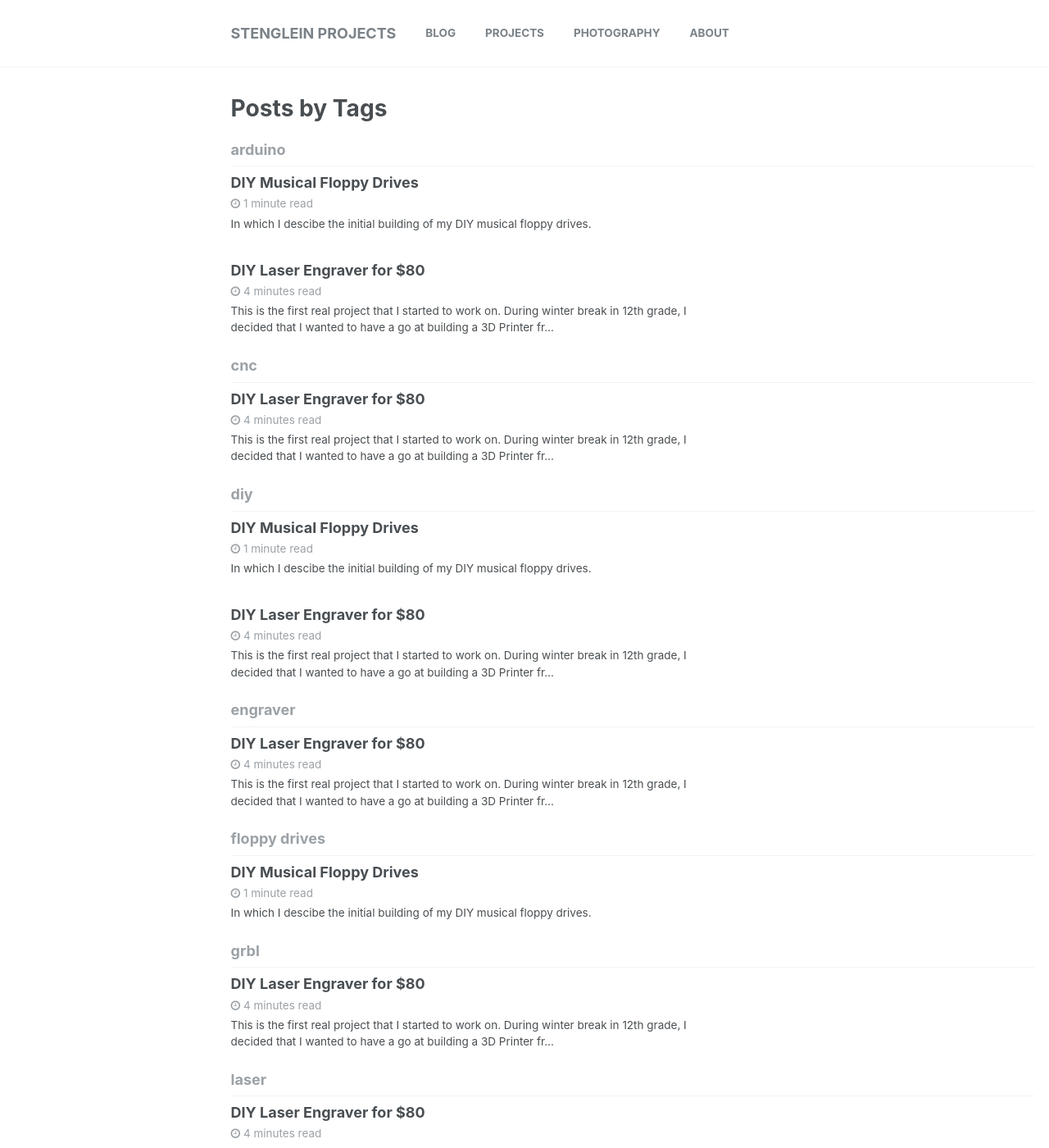
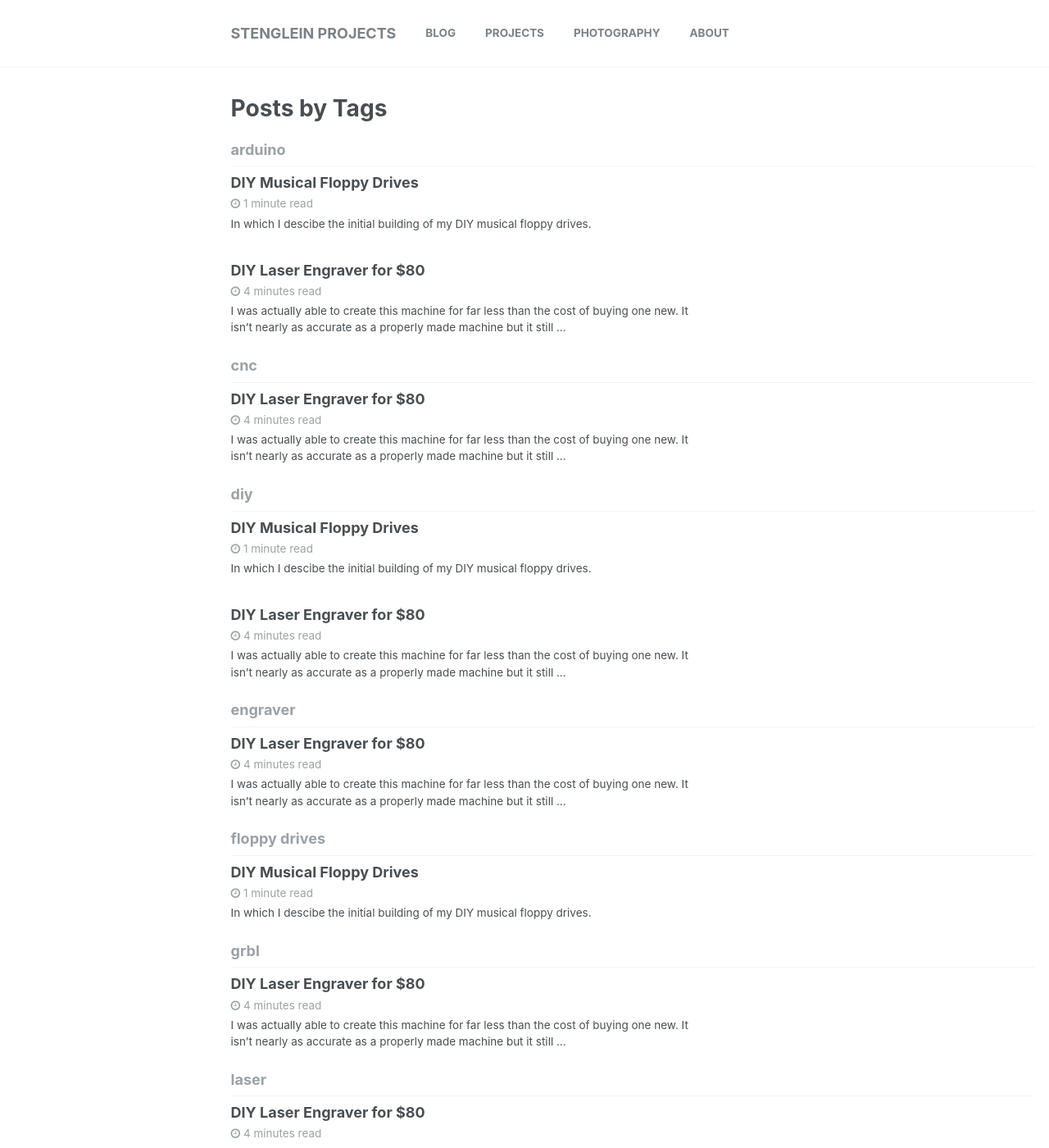
Before and after one commit to ocelotsloth/ocelotsloth.github.io, a Jekyll site: the page built from _pages/tag-archive.html, in a window 1280 px wide and 1400 px high. Shown: the whole window at 82% size. Built offline with Jekyll 4.4.1, drawn with Linux system fonts in a browser that asks for light colours; some of the changed text lies outside the part shown.

Commit message:
add excerpt and headings

```diff
--- a/_posts/2016-05-09-diy-laser-engraver.md
+++ b/_posts/2016-05-09-diy-laser-engraver.md
@@ -11,6 +11,9 @@ tags:
   - grbl
   - arduino
   - engraver
+excerpt: "I was actually able to create this machine for far less than the cost
+         of buying one new. It isn’t nearly as accurate as a properly made
+         machine but it still does a consistently decent job."
 timelapseID: "FGswquf6Id4"
 gallery1:
   - url: projects/diy-laser-engraver/diode.jpg
@@ -50,6 +53,8 @@ shipGallery:
     alt: "A ship in the process of being engraved onto a piece of balsa."
     title: "A ship in the process of being engraved onto a piece of balsa."
 ---
+
+{% include toc %}
 
 This is the first real project that I started to work on. During winter break in
 12th grade, I decided that I wanted to have a go at building a 3D Printer from
```
